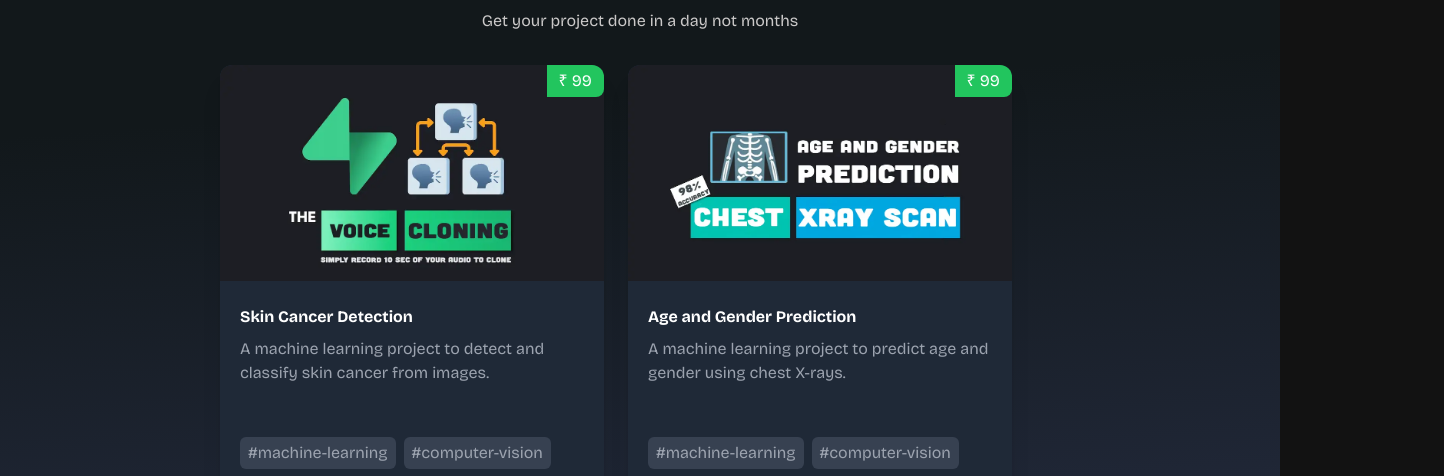
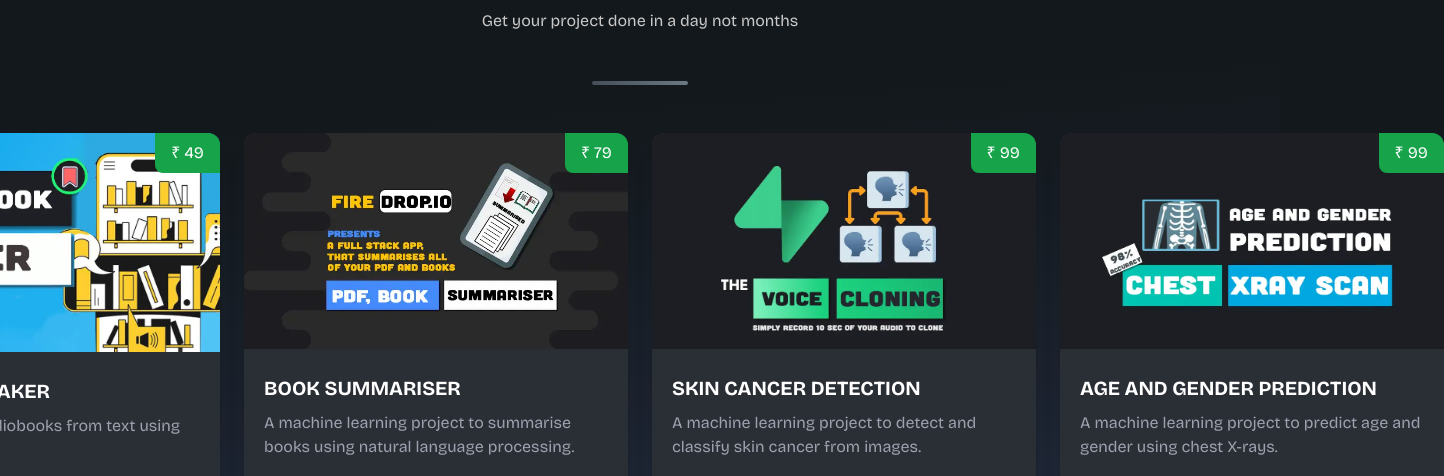
Before and after one commit to xUDAYx/firedrop.top, a Next.js app: page /projects in a window 1280 px wide. Shown: the part 307-783 px from the top of the page, 1444 px wide, since content can reach past the window. Built offline with nearby package versions, Linux system fonts and the light colour scheme; no server answers.

Commit message:
new projects

```diff
--- a/app/(root)/(routes)/projects/page.tsx
+++ b/app/(root)/(routes)/projects/page.tsx
@@ -2,35 +2,6 @@ import React from 'react';
 import ProjectCard from '@/components/ProjectCard';
 import { getAllProjectData } from '@/lib/projects';
 import { Footer } from '@/components/footer';
-
-
-
-
-
-
-
-
-
-
-
-
-
-
-
-
-
-
-
-
-
-
-
-
-
-
-
-
-
 
 export default function ProjectsPage() {
   const allProjectData: any = getAllProjectData();
@@ -40,6 +11,7 @@ export default function ProjectsPage() {
       <div className='text-center mb-8 mt-20'>
         <h1 className='text-white text-5xl mb-1 font-bold'>PROJECTS</h1>
         <p className='my-0 text-gray3'>Get your project done in a day not months</p>
+        <div className="mx-auto w-24 h-1 my-12 bg-gradient-to-r from-[#464f57] to-[#6c7882] rounded-full"></div>
       </div>
       <div className="project-list">
         <ul className="grid-list justify-items-center pl-0">
--- a/components/ProjectCard.tsx
+++ b/components/ProjectCard.tsx
@@ -13,12 +13,22 @@ interface ProjectCardProps {
   };
 }
 
+const ProjectCard: React.FC<ProjectCardProps> = ({ project }) => {
+  const getTagStyles = (tag: string) => {
+    switch (tag.toLowerCase()) {
+      case 'gradio':
+        return 'bg-[#fd7b00] text-white';
+      case 'research paper':
+        return 'bg-[#0095fd] text-white';
+      default:
+        return 'bg-gray-700 text-gray-400';
+    }
+  };
 
-const ProjectCard: React.FC<ProjectCardProps> = ({ project }) => {
   return (
     <li className="list-none p-0">
-      <article className="max-w-sm overflow-hidden shadow-xl bg-gray-800 hover:scale-105 rounded-xl transition-transform ease-in-out duration-500 relative">
-        <div className="price-tag bg-green-500 text-white px-3 py-1 rounded-br-lg absolute top-0 right-0">
+      <article className="max-w-sm overflow-hidden shadow-xl bg-[#2a2e35] hover:scale-105 rounded-xl transition-transform ease-in-out duration-500 relative">
+        <div className="price-tag bg-green-600 text-white px-4 py-2 rounded-bl-lg absolute top-0 right-0">
           &#8377; {project.price}
         </div>
         <Link href={`/projects/${project.slug}`} className="no-underline">
@@ -29,15 +39,15 @@ const ProjectCard: React.FC<ProjectCardProps> = ({ project }) => {
             height={225}
             className="w-full m-0 mb-1 rounded-t-xl"
           />
-          <section className="p-5">
-            <h5 className="text-white font-bold mb-2">{project.title}</h5>
+          <section className="p-5 bg-[#2a2e35]">
+            <h5 className="text-white uppercase text-[20px] font-bold mb-2">{project.title}</h5>
             <p className="text-gray-400 min-h-[100px]">{project.description}</p>
             {project.tags && (
               <div className="flex flex-wrap">
                 {project.tags.map((tag) => (
                   <span
                     key={tag}
-                    className="tag tag-firebase bg-gray-700 text-gray-400 px-2 py-1 rounded-md mr-2 mb-2"
+                    className={`px-2 py-1 rounded-md mr-2 mb-2 ${getTagStyles(tag)}`}
                   >
                     #{tag}
                   </span>
--- /dev/null
+++ b/projects/audiobook/_home.md
@@ -0,0 +1,10 @@
+---
+title: Audiobook Maker
+description: A tool to create audiobooks from text using text-to-speech.
+imageUrl: /img/audiobook.webp
+price: 49
+tags:
+  - text-to-speech
+  - audio
+  - rvc
+---
--- /dev/null
+++ b/projects/book-summariser/_home.md
@@ -0,0 +1,10 @@
+---
+title: Book Summariser
+description: A machine learning project to summarise books using natural language processing.
+imageUrl: /img/book-summary.webp
+price: 79
+tags:
+  - nlp
+  - text-summarization
+  - book-summarization
+---
--- a/projects/skin-cancer/_home.md
+++ b/projects/skin-cancer/_home.md
@@ -4,7 +4,7 @@ description: A machine learning project to detect and classify skin cancer from
 imageUrl: /img/skin-lesion.webp
 price: 99
 tags:
-  - machine-learning
+  - gradio
   - computer-vision
   - medical-imaging
 ---
```
Also changed, not shown: projects/audiobook/img/cover.webp (added), projects/book-summariser/img/cover.webp (added).
